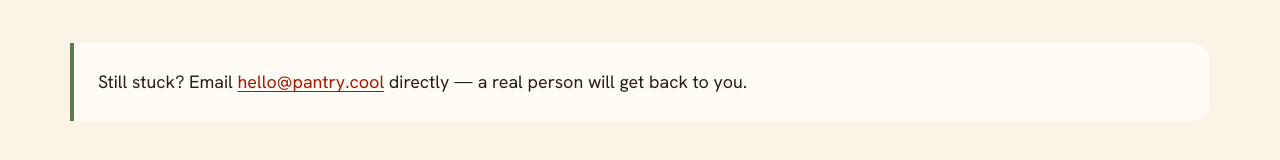
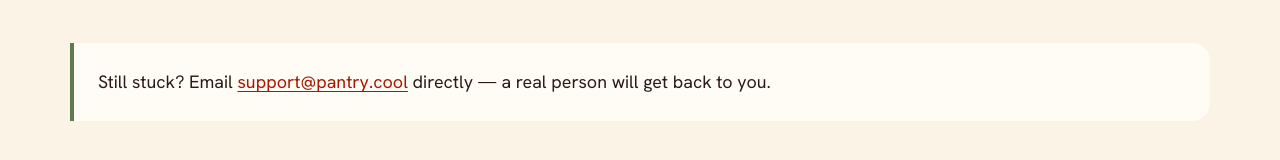
Before and after one commit to macdonaldr93/pantry.cool, a plain HTML site: page support.html in a window 1280 px wide. Shown: the part 2021-2181 px from the top of the page. Drawn offline with Linux system fonts and the light colour scheme.

Commit message:
chore: use support@pantry.cool for support-page contact links

```diff
--- a/support.html
+++ b/support.html
@@ -72,21 +72,21 @@
             <div class="ico" aria-hidden="true">🌐</div>
             <h3>Request a site</h3>
             <p>A recipe site not auto-scrolling or bookmarking? Send us the link and we'll add coverage — usually a quick fix.</p>
-            <a class="btn" href="mailto:hello@pantry.cool?subject=Pantry%3A%20please%20add%20a%20recipe%20site&body=Recipe%20site%20that%20isn't%20working%3A%0A%0ALink%20to%20a%20specific%20recipe%20that%20failed%3A%0A%0AWhat%20happened%20(no%20scroll%2C%20can't%20bookmark%2C%20etc.)%3A%0A">Email a site</a>
+            <a class="btn" href="mailto:support@pantry.cool?subject=Pantry%3A%20please%20add%20a%20recipe%20site&body=Recipe%20site%20that%20isn't%20working%3A%0A%0ALink%20to%20a%20specific%20recipe%20that%20failed%3A%0A%0AWhat%20happened%20(no%20scroll%2C%20can't%20bookmark%2C%20etc.)%3A%0A">Email a site</a>
           </article>
 
           <article class="support-card stitched">
             <div class="ico" aria-hidden="true">🐛</div>
             <h3>Report a bug</h3>
             <p>Something acting up? Tell us what happened and where, and we'll dig in. The more detail, the faster the fix.</p>
-            <a class="btn" href="mailto:hello@pantry.cool?subject=Pantry%20bug%20report&body=What%20happened%3A%0A%0AThe%20site%2Fpage%3A%0A%0AWhat%20you%20expected%3A%0A%0AChrome%20version%3A%0A">Report a bug</a>
+            <a class="btn" href="mailto:support@pantry.cool?subject=Pantry%20bug%20report&body=What%20happened%3A%0A%0AThe%20site%2Fpage%3A%0A%0AWhat%20you%20expected%3A%0A%0AChrome%20version%3A%0A">Report a bug</a>
           </article>
 
           <article class="support-card stitched">
             <div class="ico" aria-hidden="true">💡</div>
             <h3>Suggest a feature</h3>
             <p>Got an idea that would make Pantry better? Send it over — we read every one.</p>
-            <a class="btn btn--ghost" href="mailto:hello@pantry.cool?subject=Pantry%20feature%20idea&body=My%20idea%3A%0A%0AWhy%20it%20would%20help%3A%0A">Email an idea</a>
+            <a class="btn btn--ghost" href="mailto:support@pantry.cool?subject=Pantry%20feature%20idea&body=My%20idea%3A%0A%0AWhy%20it%20would%20help%3A%0A">Email an idea</a>
           </article>
         </div>
 
@@ -106,7 +106,7 @@
           <p>Chrome extensions run on desktop Chrome, so Pantry's auto-scroll and notes are a desktop experience. But because recipes save as real bookmarks, the recipes you save sync to Chrome on your phone automatically.</p>
 
           <h3>A recipe site isn't working — why?</h3>
-          <p>Pantry uses several strategies to find the recipe (jump links, known recipe plugins, structured data, and a fallback), so it works on the large majority of sites. If one slips through, <a href="mailto:hello@pantry.cool?subject=Pantry%3A%20please%20add%20a%20recipe%20site">send it our way</a> and we'll add it.</p>
+          <p>Pantry uses several strategies to find the recipe (jump links, known recipe plugins, structured data, and a fallback), so it works on the large majority of sites. If one slips through, <a href="mailto:support@pantry.cool?subject=Pantry%3A%20please%20add%20a%20recipe%20site">send it our way</a> and we'll add it.</p>
 
           <h3>How do I turn off ingredient hints or analytics?</h3>
           <p>Both are toggles on Pantry's options page. Right-click the Pantry icon and choose "Options," or open it from the popup.</p>
@@ -116,7 +116,7 @@
         </div>
 
         <div class="callout" style="margin-top:var(--s-7)">
-          <p>Still stuck? Email <a href="mailto:hello@pantry.cool">hello@pantry.cool</a> directly — a real person will get back to you.</p>
+          <p>Still stuck? Email <a href="mailto:support@pantry.cool">support@pantry.cool</a> directly — a real person will get back to you.</p>
         </div>
       </div>
     </section>
```
